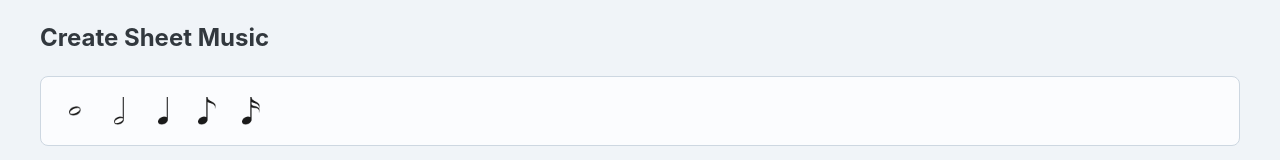
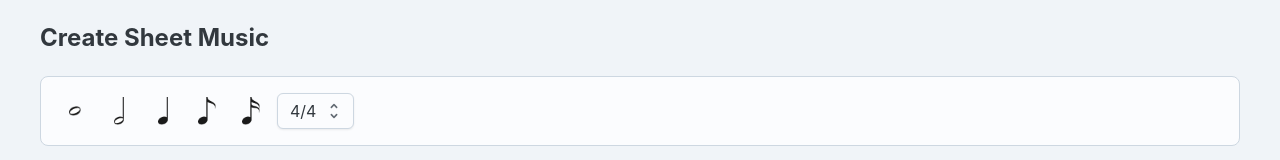
Before and after one commit to archdev-ca/react-music-sheet, a React (Vite) app: page /create in a window 1280 px wide. Shown: the top 160 px of the page. Built offline with nearby package versions, Linux system fonts and the light colour scheme.

Commit message:
Add signature

```diff
--- a/src/context/AppContext.tsx
+++ b/src/context/AppContext.tsx
@@ -8,8 +8,16 @@ const AppContext = createContext({});
 
 const AppContextProvider = ({ children }: Props) => {
   const [activeNote, setActiveNote] = useState(null);
+  const [signature, setSignature] = useState("4/4");
   return (
-    <AppContext.Provider value={{ activeNote, setActiveNote }}>
+    <AppContext.Provider
+      value={{
+        activeNote,
+        setActiveNote,
+        signature,
+        setSignature,
+      }}
+    >
       {children}
     </AppContext.Provider>
   );
--- a/src/pages/sheet/create.tsx
+++ b/src/pages/sheet/create.tsx
@@ -1,5 +1,5 @@
 import Staff from "@/components/Staff";
-import { Box, Button, Card, IconButton } from "@mui/joy";
+import { Box, Button, Card, IconButton, Option, Select } from "@mui/joy";
 import wholeNote from "@/assets/notes/whole.png";
 import halfNote from "@/assets/notes/half.png";
 import quarterNote from "@/assets/notes/quarter.png";
@@ -11,7 +11,8 @@ import Add from "@mui/icons-material/Add";
 import { NoteCursorMap } from "@/interfaces/images";
 
 const SheetCreate = () => {
-  const { activeNote, setActiveNote } = useContext(AppContext);
+  const { activeNote, setActiveNote, signature, setSignature } =
+    useContext(AppContext);
 
   const handleClickNote = (note: number) => {
     if (activeNote === note) {
@@ -19,6 +20,10 @@ const SheetCreate = () => {
     } else {
       setActiveNote(note);
     }
+  };
+
+  const handleChangeSignature = (e, value: string | null) => {
+    setSignature(value);
   };
 
   const getCursor = (note: number) => {
@@ -127,6 +132,16 @@ const SheetCreate = () => {
               style={{ width: "auto", height: " 28px" }}
             />
           </IconButton>
+          <Select defaultValue={signature} onChange={handleChangeSignature}>
+            <Option value="4/4">4/4</Option>
+            <Option value="3/4">3/4</Option>
+            <Option value="3/8">3/8</Option>
+            <Option value="2/4">2/4</Option>
+            <Option value="2/2">2/2</Option>
+            <Option value="3/8">3/8</Option>
+            <Option value="6/8">6/8</Option>
+            <Option value="9/8">9/8</Option>
+          </Select>
         </Box>
       </Card>
       <Card
```
